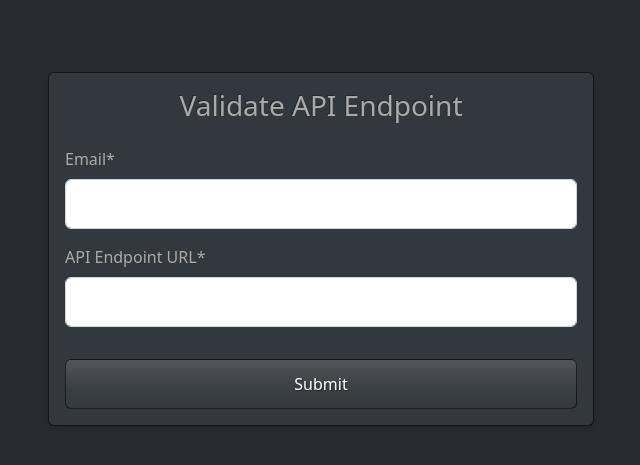
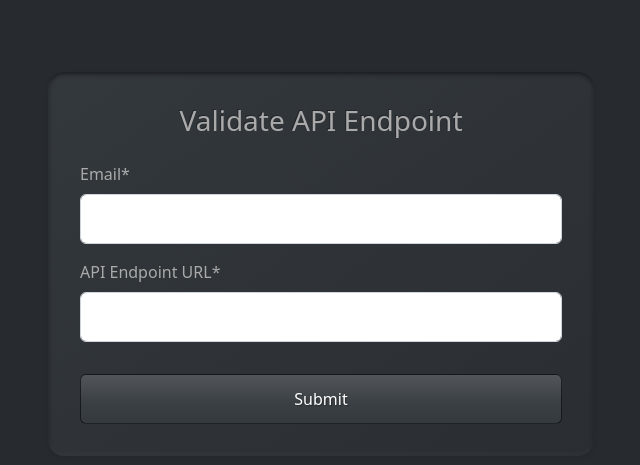
Before and after one commit to Sicelo-Mzingisi-Mduna/DJANGO_CLIENT-Junior-Sotware-Enginer---Nelson-Development-, a Django app: page / in a window 1280 px wide. Shown: the top 465 px of the page, without its empty margins (319-959 px from the left). Run offline with Django 5.2, Linux system fonts and the light colour scheme; some libraries are stand-ins or nearby versions.

Commit message:
Final changes

```diff
--- /dev/null
+++ b/client/client/client/static/css/styles.css
@@ -0,0 +1,21 @@
+.card {
+  border: none;
+  border-radius: 1rem;
+  background: #2c2f33; /* Slightly lighter than the dark background */
+  box-shadow: 0 10px 25px rgba(0, 0, 0, 0.6),
+              0 8px 8px rgba(0, 0, 0, 0.4),
+              inset 0 0 0 transparent;
+  transition: transform 0.3s ease, box-shadow 0.3s ease;
+}
+
+.card-body {
+  background: linear-gradient(145deg, #33383d, #2a2e33);
+  border-radius: 1rem;
+  padding: 2rem;
+  box-shadow: inset 0 2px 4px rgba(0, 0, 0, 0.5),
+              inset 0 -2px 4px rgba(255, 255, 255, 0.05);
+}
+
+.center-text {
+    text-align: center;
+}
--- a/client/client/webapp/templates/webapp/index.html
+++ b/client/client/webapp/templates/webapp/index.html
@@ -16,10 +16,14 @@
                 </form>
 
                 {% if response_data %}
-                <div class="mt-4">
-                    <h5 class="text-info">Response:</h5>
+                  <div class="mt-4">
+                    {% if status_code and status_code >= 200 and status_code < 300 %}
+                      <h5 class="text-success center-text">Response: Success ✅</h5>
+                    {% else %}
+                      <h5 class="text-danger center-text">Response: Failure ❌</h5>
+                    {% endif %}
                     <pre class="bg-dark text-light p-3 rounded">{{ response_data|safe }}</pre>
-                </div>
+                  </div>
                 {% endif %}
             </div>
         </div>
--- a/client/client/webapp/views.py
+++ b/client/client/webapp/views.py
@@ -5,6 +5,8 @@ from django.http import HttpRequest
 
 def home(request: HttpRequest):
     response_data = None
+    status_code = None
+
     if request.method == 'POST':
         form = ValidationForm(request.POST)
         if form.is_valid():
@@ -16,12 +18,15 @@ def home(request: HttpRequest):
             try:
                 response = requests.post(constructed_url)
                 response_data = response.json()
+                status_code = response.status_code
             except Exception as e:
                 response_data = {"error": str(e)}
+                status_code = 500  # Assume failure
     else:
         form = ValidationForm()
 
     return render(request, 'webapp/index.html', {
         'form': form,
-        'response_data': response_data
+        'response_data': response_data,
+        'status_code': status_code
     })
```
